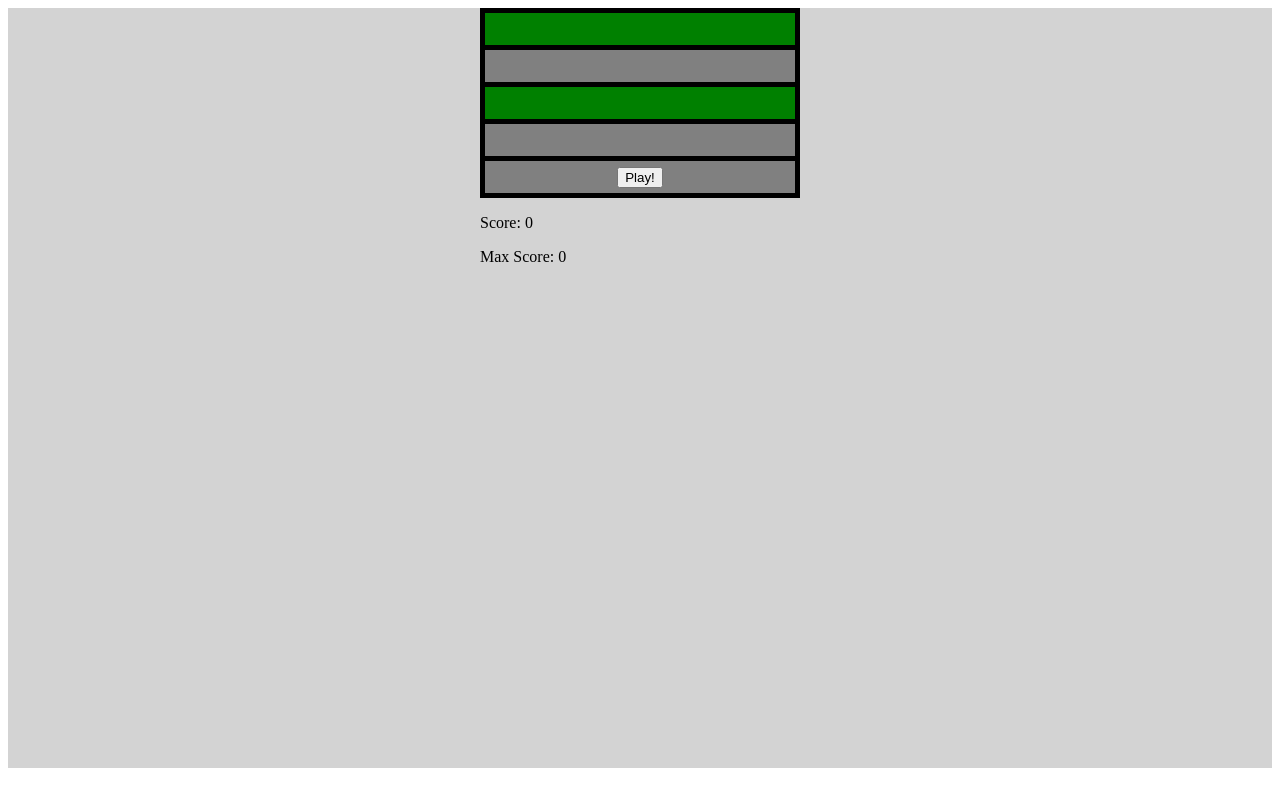
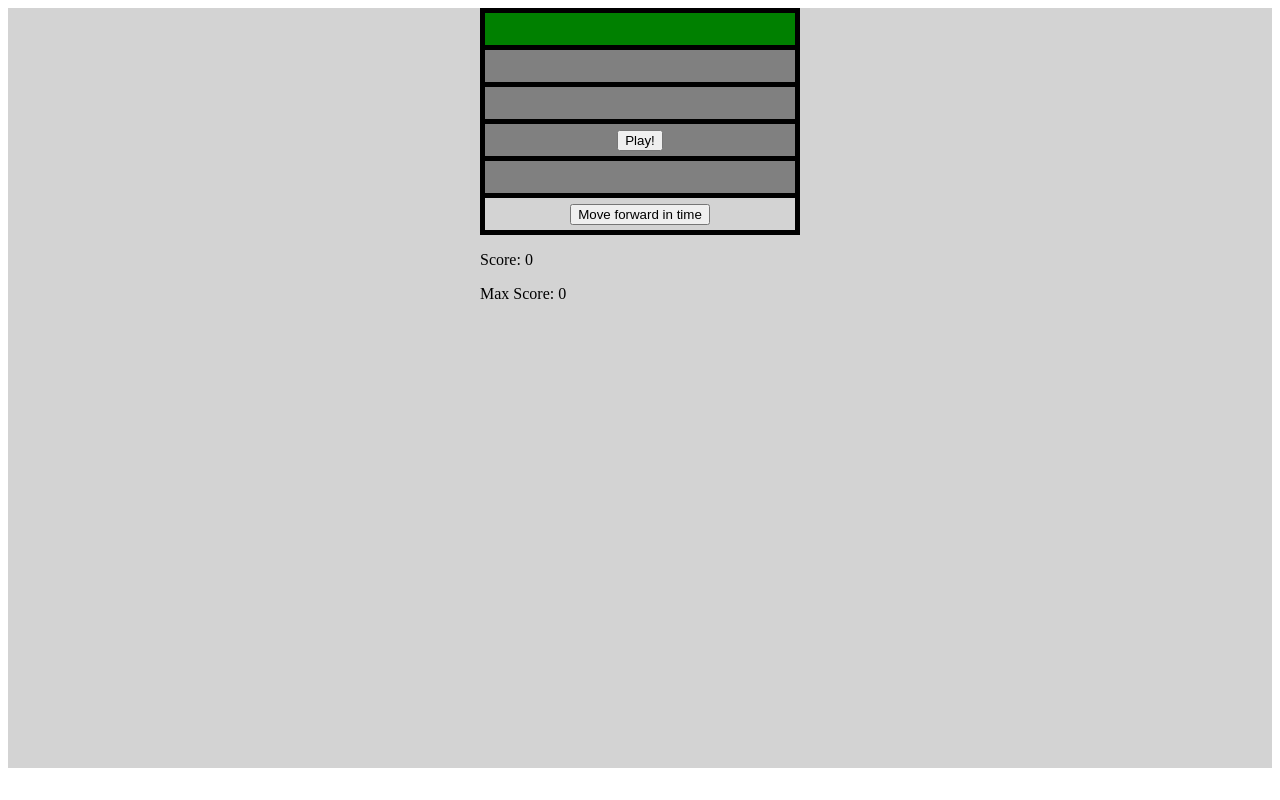
Before and after one commit to jg-lopes/react-hero, a React (Vite) app: page / in a window 1280 px wide. Built offline with nearby package versions, Linux system fonts and the light colour scheme.

Commit message:
Before the great array mutation refactor

```diff
--- a/src/App.jsx
+++ b/src/App.jsx
@@ -27,15 +27,22 @@ function Screen() {
   const [maxScore, setMaxScore] = useState(0);
 
   function nextFrame() {
-    var random_boolean = Math.random() < 0.3;
-    frets.pop();
-    frets.unshift(random_boolean);
-    setFrets([...frets]);
+    var random_boolean = Math.random() < 0.7;
+    //var last_note = frets.pop();
+    var last_note = frets.pop();
+    if (last_note === true) {
+      setScore(0);
+    }
+
+    setFrets([random_boolean, ...frets]);
   }
 
   function playGreen() {
-    if (frets[frets.length - 1] === true) {
-      frets[frets.length - 1] = false;
+    console.log(frets);
+    if (frets[frets.length - 2] === true) {
+      console.log(frets);
+      frets[frets.length - 2] = false;
+      console.log(frets);
       setFrets([...frets]);
       setScore(() => score + 1);
 
@@ -47,13 +54,13 @@ function Screen() {
     }
   }
 
-  useEffect(() => {
-    const interval = setInterval(() => {
-      nextFrame();
-    }, 500);
+  // useEffect(() => {
+  //   const interval = setInterval(() => {
+  //     nextFrame();
+  //   }, 1500);
 
-    return () => clearInterval(interval);
-  }, []);
+  //   return () => clearInterval(interval);
+  // }, []);
 
   return (
     <div>
@@ -62,15 +69,15 @@ function Screen() {
           {frets.map((fret, index) => (
             <Fret
               active={fret}
-              button={index === frets.length - 1}
+              button={index === frets.length - 2}
               playGreen={playGreen}
             />
           ))}
-          {/* <tr>
-          <td>
-            <button onClick={nextFrame}>Move forward in time</button>
-          </td>
-        </tr> */}
+          <tr>
+            <td>
+              <button onClick={nextFrame}>Move forward in time</button>
+            </td>
+          </tr>
         </tbody>
       </table>
       <p>Score: {score}</p>
```
Also changed, not shown: 1 other file (tests, documents, lock files or other folders).
